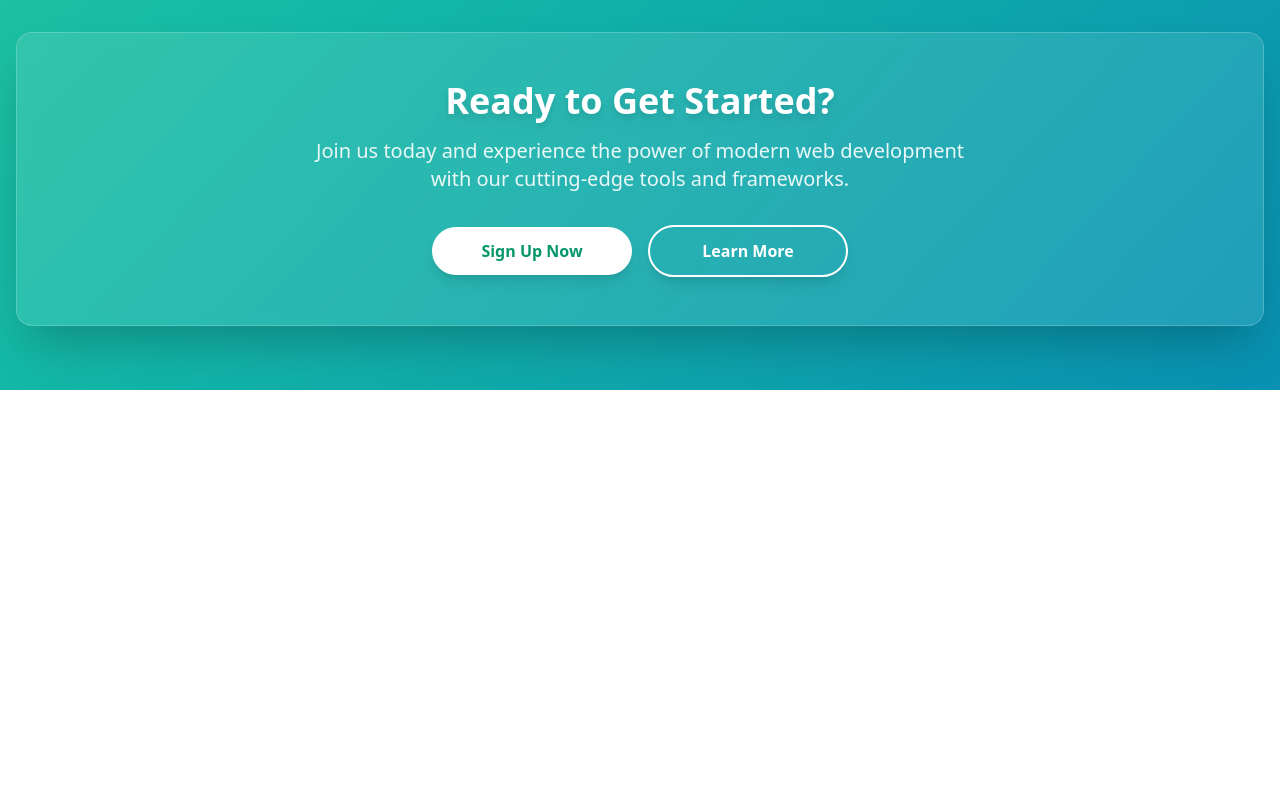
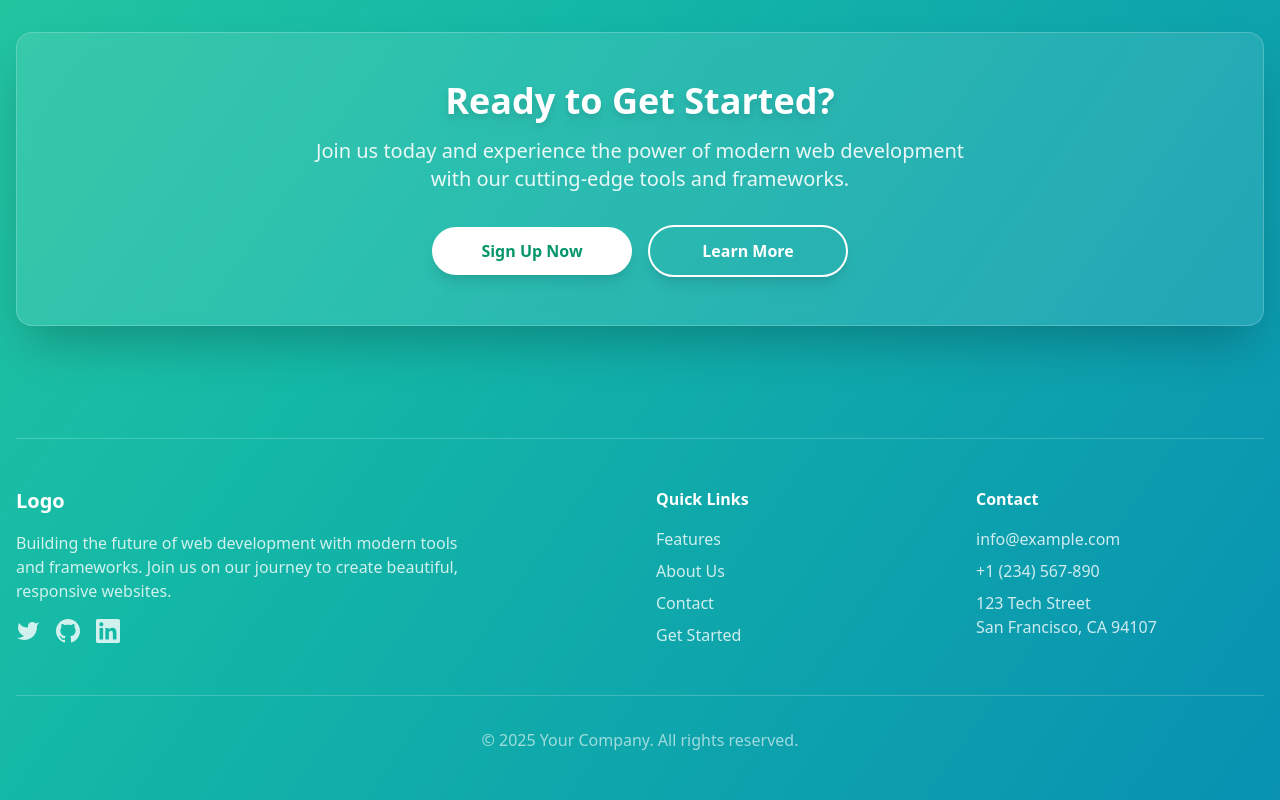
Before and after one commit to aivf-vibe/nexus_landing_83eff28d, a React (Vite) app: page / in a window 1280 px wide. Shown: the part 996-1796 px from the top of the page. Before the commit the page ends 1386 px from the top, so only its background shows below. Built offline with nearby package versions, Linux system fonts and the light colour scheme.

Commit message:
feat: Add footer with company info, quick links and contact details

```diff
--- a/src/App.tsx
+++ b/src/App.tsx
@@ -163,6 +163,92 @@ const App: FC = () => {
           </div>
         </div>
       </div>
+
+      {/* Footer */}
+      <footer className="container mx-auto px-4 py-12">
+        <div className="grid grid-cols-1 md:grid-cols-4 gap-8 border-t border-white/20 pt-12">
+          {/* Company Info */}
+          <div className="md:col-span-2">
+            <h3 className="text-white font-bold text-xl mb-4">Logo</h3>
+            <p className="text-white/80 mb-4 max-w-md">
+              Building the future of web development with modern tools and frameworks.
+              Join us on our journey to create beautiful, responsive websites.
+            </p>
+            <div className="flex space-x-4">
+              <a href="#" className="text-white/80 hover:text-white transition-colors" aria-label="Twitter">
+                <svg className="w-6 h-6" fill="currentColor" viewBox="0 0 24 24">
+                  <path d="M23 3a10.9 10.9 0 0 1-3.14 1.53 4.48 4.48 0 0 0-7.86 3v1A10.66 10.66 0 0 1 3 4s-4 9 5 13a11.64 11.64 0 0 1-7 2c9 5 20 0 20-11.5a4.5 4.5 0 0 0-.08-.83A7.72 7.72 0 0 0 23 3z"/>
+                </svg>
+              </a>
+              <a href="#" className="text-white/80 hover:text-white transition-colors" aria-label="GitHub">
+                <svg className="w-6 h-6" fill="currentColor" viewBox="0 0 24 24">
+                  <path d="M12 0C5.37 0 0 5.37 0 12c0 5.3 3.438 9.8 8.205 11.385.6.113.82-.258.82-.577 0-.285-.01-1.04-.015-2.04-3.338.724-4.042-1.61-4.042-1.61-.546-1.387-1.333-1.756-1.333-1.756-1.09-.745.083-.73.083-.73 1.205.085 1.838 1.236 1.838 1.236 1.07 1.835 2.809 1.305 3.495.998.108-.776.417-1.305.76-1.605-2.665-.3-5.466-1.332-5.466-5.93 0-1.31.465-2.38 1.235-3.22-.135-.303-.54-1.523.105-3.176 0 0 1.005-.322 3.3 1.23.96-.267 1.98-.399 3-.405 1.02.006 2.04.138 3 .405 2.28-1.552 3.285-1.23 3.285-1.23.645 1.653.24 2.873.12 3.176.765.84 1.23 1.91 1.23 3.22 0 4.61-2.805 5.625-5.475 5.92.42.36.81 1.096.81 2.22 0 1.605-.015 2.896-.015 3.286 0 .315.21.69.825.57C20.565 21.795 24 17.295 24 12c0-6.63-5.37-12-12-12"/>
+                </svg>
+              </a>
+              <a href="#" className="text-white/80 hover:text-white transition-colors" aria-label="LinkedIn">
+                <svg className="w-6 h-6" fill="currentColor" viewBox="0 0 24 24">
+                  <path d="M20.447 20.452h-3.554v-5.569c0-1.328-.027-3.037-1.852-3.037-1.853 0-2.136 1.445-2.136 2.939v5.667H9.351V9h3.414v1.561h.046c.477-.9 1.637-1.85 3.37-1.85 3.601 0 4.267 2.37 4.267 5.455v6.286zM5.337 7.433c-1.144 0-2.063-.926-2.063-2.065 0-1.138.92-2.063 2.063-2.063 1.14 0 2.064.925 2.064 2.063 0 1.139-.925 2.065-2.064 2.065zm1.782 13.019H3.555V9h3.564v11.452zM22.225 0H1.771C.792 0 0 .774 0 1.729v20.542C0 23.227.792 24 1.771 24h20.451C23.2 24 24 23.227 24 22.271V1.729C24 .774 23.2 0 22.222 0h.003z"/>
+                </svg>
+              </a>
+            </div>
+          </div>
+
+          {/* Quick Links */}
+          <div>
+            <h4 className="text-white font-semibold mb-4">Quick Links</h4>
+            <ul className="space-y-2">
+              <li>
+                <button onClick={() => handleNavClick('features')} className="text-white/80 hover:text-white transition-colors">
+                  Features
+                </button>
+              </li>
+              <li>
+                <button onClick={() => handleNavClick('about')} className="text-white/80 hover:text-white transition-colors">
+                  About Us
+                </button>
+              </li>
+              <li>
+                <button onClick={() => handleNavClick('contact')} className="text-white/80 hover:text-white transition-colors">
+                  Contact
+                </button>
+              </li>
+              <li>
+                <button onClick={handleGetStarted} className="text-white/80 hover:text-white transition-colors">
+                  Get Started
+                </button>
+              </li>
+            </ul>
+          </div>
+
+          {/* Contact Info */}
+          <div>
+            <h4 className="text-white font-semibold mb-4">Contact</h4>
+            <ul className="space-y-2">
+              <li className="text-white/80">
+                <a href="mailto:info@example.com" className="hover:text-white transition-colors">
+                  info@example.com
+                </a>
+              </li>
+              <li className="text-white/80">
+                <a href="tel:+1234567890" className="hover:text-white transition-colors">
+                  +1 (234) 567-890
+                </a>
+              </li>
+              <li className="text-white/80">
+                123 Tech Street<br />
+                San Francisco, CA 94107
+              </li>
+            </ul>
+          </div>
+        </div>
+
+        {/* Copyright */}
+        <div className="text-center mt-12 pt-8 border-t border-white/20">
+          <p className="text-white/60">
+            © {new Date().getFullYear()} Your Company. All rights reserved.
+          </p>
+        </div>
+      </footer>
       </div>
     </div>
   )
```
